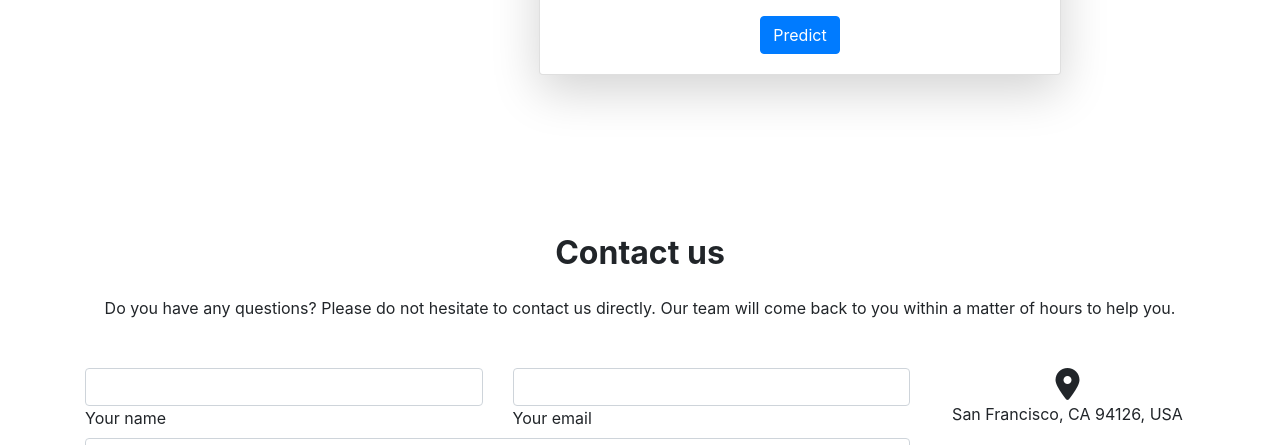
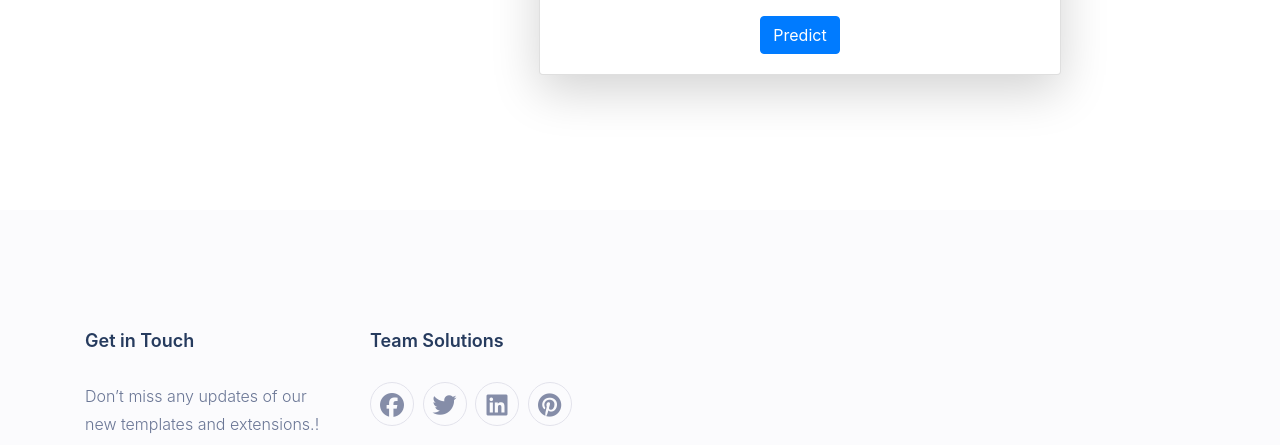
Before and after one commit to paramteraiya/CropRecomendation, a Flask app: page /guest-user in a window 1280 px wide. Shown: the part 2190-2635 px from the top of the page. Run offline with Flask 2, Linux system fonts and the light colour scheme; parts of the project's set-up code (start-up, migrations or seed data) failed here and were passed over; some libraries are stand-ins or nearby versions.

Commit message:
Added footer

```diff
--- a/WebApplication/static/style.css
+++ b/WebApplication/static/style.css
@@ -153,3 +153,212 @@ body {
 #prediction-text{
     display: block;
 }
+/* input[type=text] {
+    width: 42%;
+} */
+
+body {
+    background: #fbfbfd;
+}
+
+.new_footer_area {
+    background: #fbfbfd;
+}
+
+
+.new_footer_top {
+    padding: 120px 0px 270px;
+    position: relative;
+      overflow-x: hidden;
+}
+.new_footer_area .footer_bottom {
+    padding-top: 5px;
+    padding-bottom: 50px;
+}
+.footer_bottom {
+    font-size: 14px;
+    font-weight: 300;
+    line-height: 20px;
+    color: #7f88a6;
+    padding: 27px 0px;
+}
+.new_footer_top .company_widget p {
+    font-size: 16px;
+    font-weight: 300;
+    line-height: 28px;
+    color: #6a7695;
+    margin-bottom: 20px;
+}
+.new_footer_top .company_widget .f_subscribe_two .btn_get {
+    border-width: 1px;
+    margin-top: 20px;
+}
+.btn_get_two:hover {
+    background: transparent;
+    color: #5e2ced;
+}
+.btn_get:hover {
+    color: #fff;
+    background: #6754e2;
+    border-color: #6754e2;
+    -webkit-box-shadow: none;
+    box-shadow: none;
+}
+a:hover, a:focus, .btn:hover, .btn:focus, button:hover, button:focus {
+    text-decoration: none;
+    outline: none;
+}
+
+
+
+.new_footer_top .f_widget.about-widget .f_list li a:hover {
+    color: #5e2ced;
+}
+.new_footer_top .f_widget.about-widget .f_list li {
+    margin-bottom: 11px;
+}
+.f_widget.about-widget .f_list li:last-child {
+    margin-bottom: 0px;
+}
+.f_widget.about-widget .f_list li {
+    margin-bottom: 15px;
+}
+.f_widget.about-widget .f_list {
+    margin-bottom: 0px;
+}
+.new_footer_top .f_social_icon a {
+    width: 44px;
+    height: 44px;
+    line-height: 43px;
+    background: transparent;
+    border: 1px solid #e2e2eb;
+    font-size: 24px;
+}
+.f_social_icon a {
+    width: 46px;
+    height: 46px;
+    border-radius: 50%;
+    font-size: 14px;
+    line-height: 45px;
+    color: #858da8;
+    display: inline-block;
+    background: #ebeef5;
+    text-align: center;
+    -webkit-transition: all 0.2s linear;
+    -o-transition: all 0.2s linear;
+    transition: all 0.2s linear;
+}
+.ti-facebook:before {
+    content: "\e741";
+}
+.ti-twitter-alt:before {
+    content: "\e74b";
+}
+.ti-vimeo-alt:before {
+    content: "\e74a";
+}
+.ti-pinterest:before {
+    content: "\e731";
+}
+
+.btn_get_two {
+    -webkit-box-shadow: none;
+    box-shadow: none;
+    background: #5e2ced;
+    border-color: #5e2ced;
+    color: #fff;
+}
+
+.btn_get_two:hover {
+    background: transparent;
+    color: #5e2ced;
+}
+
+.new_footer_top .f_social_icon a:hover {
+    background: #5e2ced;
+    border-color: #5e2ced;
+  color:white;
+}
+.new_footer_top .f_social_icon a + a {
+    margin-left: 4px;
+}
+.new_footer_top .f-title {
+    margin-bottom: 30px;
+    color: #263b5e;
+}
+.f_600 {
+    font-weight: 600;
+}
+.f_size_18 {
+    font-size: 18px;
+}
+h1, h2, h3, h4, h5, h6 {
+    color: #4b505e;
+}
+.new_footer_top .f_widget.about-widget .f_list li a {
+    color: #6a7695;
+}
+
+
+.new_footer_top .footer_bg {
+    position: absolute;
+    bottom: 0;
+    background: url("http://droitthemes.com/html/saasland/img/seo/footer_bg.png") no-repeat scroll center 0;
+    width: 100%;
+    height: 266px;
+}
+
+.new_footer_top .footer_bg .footer_bg_one {
+    background: url("https://1.bp.blogspot.com/-mvKUJFGEc-k/XclCOUSvCnI/AAAAAAAAUAE/jnBSf6Fe5_8tjjlKrunLBXwceSNvPcp3wCLcBGAsYHQ/s1600/volks.gif") no-repeat center center;
+    width: 330px;
+    height: 105px;
+  background-size:100%;
+    position: absolute;
+    bottom: 0;
+    left: 30%;
+    -webkit-animation: myfirst 22s linear infinite;
+    animation: myfirst 22s linear infinite;
+}
+
+.new_footer_top .footer_bg .footer_bg_two {
+    background: url("https://1.bp.blogspot.com/-hjgfxUW1o1g/Xck--XOdlxI/AAAAAAAAT_4/JWYFJl83usgRFMvRfoKkSDGd--_Sv04UQCLcBGAsYHQ/s1600/cyclist.gif") no-repeat center center;
+    width: 88px;
+    height: 100px;
+  background-size:100%;
+    bottom: 0;
+    left: 38%;
+    position: absolute;
+    -webkit-animation: myfirst 30s linear infinite;
+    animation: myfirst 30s linear infinite;
+}
+
+
+
+@-moz-keyframes myfirst {
+  0% {
+    left: -25%;
+  }
+  100% {
+    left: 100%;
+  }
+}
+
+@-webkit-keyframes myfirst {
+  0% {
+    left: -25%;
+  }
+  100% {
+    left: 100%;
+  }
+}
+
+@keyframes myfirst {
+  0% {
+    left: -25%;
+  }
+  100% {
+    left: 100%;
+  }
+}
+
+/*************footer End*****************/
--- a/WebApplication/templates/prediction.html
+++ b/WebApplication/templates/prediction.html
@@ -111,100 +111,77 @@
         </div>
     </div>
     <!--Section: Contact v.2-->
-<section class="container mb-4">
 
-    <!--Section heading-->
-    <h2 class="h1-responsive font-weight-bold text-center my-4">Contact us</h2>
-    <!--Section description-->
-    <p class="text-center w-responsive mx-auto mb-5">Do you have any questions? Please do not hesitate to contact us directly. Our team will come back to you within
-        a matter of hours to help you.</p>
 
-    <div class="row">
-
-        <!--Grid column-->
-        <div class="col-md-9 mb-md-0 mb-5">
-            <form id="contact-form" name="contact-form" action="mail.php" method="POST">
-
-                <!--Grid row-->
+    <footer class="new_footer_area bg_color">
+        <div class="new_footer_top">
+            <div class="container">
                 <div class="row">
-
-                    <!--Grid column-->
-                    <div class="col-md-6">
-                        <div class="md-form mb-0">
-                            <input type="text" id="name" name="name" class="form-control">
-                            <label for="name" class="">Your name</label>
+                    <div class="col-lg-3 col-md-6">
+                        <div class="f_widget company_widget wow fadeInLeft" data-wow-delay="0.2s" style="visibility: visible; animation-delay: 0.2s; animation-name: fadeInLeft;">
+                            <h3 class="f-title f_600 t_color f_size_18">Get in Touch</h3>
+                            <p>Don’t miss any updates of our new templates and extensions.!</p>
+                            <!-- <form action="#" class="f_subscribe_two mailchimp" method="post" novalidate="true" _lpchecked="1">
+                                <input type="text" name="EMAIL" class="form-control memail" placeholder="Email">
+                                <button class="btn btn_get btn_get_two" type="submit">Subscribe</button>
+                                <p class="mchimp-errmessage" style="display: none;"></p>
+                                <p class="mchimp-sucmessage" style="display: none;"></p>
+                            </form> -->
                         </div>
                     </div>
-                    <!--Grid column-->
-
-                    <!--Grid column-->
-                    <div class="col-md-6">
-                        <div class="md-form mb-0">
-                            <input type="text" id="email" name="email" class="form-control">
-                            <label for="email" class="">Your email</label>
+                    <!-- <div class="col-lg-3 col-md-6">
+                        <div class="f_widget about-widget pl_70 wow fadeInLeft" data-wow-delay="0.4s" style="visibility: visible; animation-delay: 0.4s; animation-name: fadeInLeft;">
+                            <h3 class="f-title f_600 t_color f_size_18">Download</h3>
+                            <ul class="list-unstyled f_list">
+                                <li><a href="#">Company</a></li>
+                                <li><a href="#">Android App</a></li>
+                                <li><a href="#">ios App</a></li>
+                                <li><a href="#">Desktop</a></li>
+                                <li><a href="#">Projects</a></li>
+                                <li><a href="#">My tasks</a></li>
+                            </ul>
                         </div>
-                    </div>
-                    <!--Grid column-->
-
-                </div>
-                <!--Grid row-->
-
-                <!--Grid row-->
-                <div class="row">
-                    <div class="col-md-12">
-                        <div class="md-form mb-0">
-                            <input type="text" id="subject" name="subject" class="form-control">
-                            <label for="subject" class="">Subject</label>
+                    </div> -->
+                    <!-- <div class="col-lg-3 col-md-6">
+                        <div class="f_widget about-widget pl_70 wow fadeInLeft" data-wow-delay="0.6s" style="visibility: visible; animation-delay: 0.6s; animation-name: fadeInLeft;">
+                            <h3 class="f-title f_600 t_color f_size_18">Help</h3>
+                            <ul class="list-unstyled f_list">
+                                <li><a href="#">FAQ</a></li>
+                                <li><a href="#">Term &amp; conditions</a></li>
+                                <li><a href="#">Reporting</a></li>
+                                <li><a href="#">Documentation</a></li>
+                                <li><a href="#">Support Policy</a></li>
+                                <li><a href="#">Privacy</a></li>
+                            </ul>
+                        </div>
+                    </div> -->
+                    <div class="col-lg-3 col-md-6">
+                        <div class="f_widget social-widget pl_70 wow fadeInLeft" data-wow-delay="0.8s" style="visibility: visible; animation-delay: 0.8s; animation-name: fadeInLeft;">
+                            <h3 class="f-title f_600 t_color f_size_18">Team Solutions</h3>
+                            <div class="f_social_icon">
+                                <a href="#" class="fab fa-facebook"></a>
+                                <a href="#" class="fab fa-twitter"></a>
+                                <a href="#" class="fab fa-linkedin"></a>
+                                <a href="#" class="fab fa-pinterest"></a>
+                            </div>
                         </div>
                     </div>
                 </div>
-                <!--Grid row-->
+            </div>
+            <div class="footer_bg">
+                <div class="footer_bg_one"></div>
+                <div class="footer_bg_two"></div>
+            </div>
+        </div>
+        <div class="footer_bottom">
+            <div class="container">
+                <div class="row align-items-center">
 
-                <!--Grid row-->
-                <div class="row">
 
-                    <!--Grid column-->
-                    <div class="col-md-12">
-
-                        <div class="md-form">
-                            <textarea type="text" id="message" name="message" rows="2" class="form-control md-textarea"></textarea>
-                            <label for="message">Your message</label>
-                        </div>
-
-                    </div>
                 </div>
-                <!--Grid row-->
-
-            </form>
-
-            <div class="text-center text-md-left">
-                <a class="btn btn-primary" onclick="document.getElementById('contact-form').submit();">Send</a>
             </div>
-            <div class="status"></div>
         </div>
-        <!--Grid column-->
-
-        <!--Grid column-->
-        <div class="col-md-3 text-center">
-            <ul class="list-unstyled mb-0">
-                <li><i class="fas fa-map-marker-alt fa-2x"></i>
-                    <p>San Francisco, CA 94126, USA</p>
-                </li>
-
-                <li><i class="fas fa-phone mt-4 fa-2x"></i>
-                    <p>+ 01 234 567 89</p>
-                </li>
-
-                <li><i class="fas fa-envelope mt-4 fa-2x"></i>
-                    <p>contact@mdbootstrap.com</p>
-                </li>
-            </ul>
-        </div>
-        <!--Grid column-->
-
-    </div>
-
-</section>
+    </footer>
 <!--Section: Contact v.2-->
     <!--Section: Contact v.2-->
 
```
Also changed, not shown: 1 other file.
